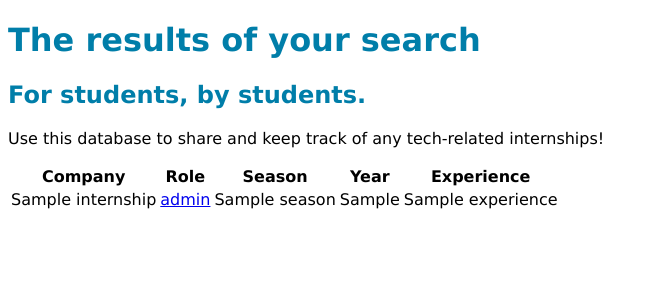
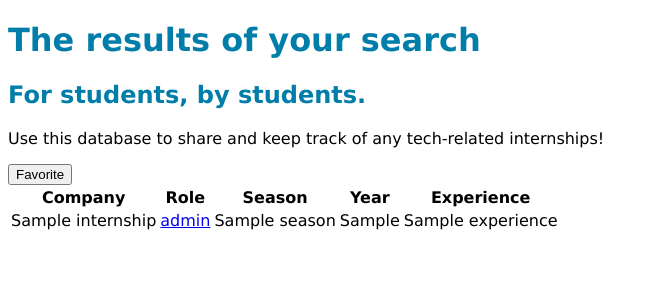
Before and after one commit to abichen/techships, a Flask app: template alpha/templates/searchResults.html in a window 1280 px wide. Shown: the part 48-348 px from the top of the page, without its empty margins (0-657 px from the left). Run offline with Flask 2, Linux system fonts and the light colour scheme; the template is opened without the code that fills it: most values are stand-ins (such as "Sample title", 1, 10 or a date in 2020).

Commit message:
Add button for favoriting

```diff
--- a/alpha/templates/main.html
+++ b/alpha/templates/main.html
@@ -21,8 +21,9 @@
     <tbody>
         {% for internship in internships %}
         <tr>
+            <button type="button">Favorite</button>
             <td>{{ internship.compName }}</td>
-                <td><a href ="{{ internship.link }}">{{internship.role }}</a></td>
+            <td><a href="{{ internship.link }}">{{internship.role }}</a></td>
             <td>{{ internship.season }}</td>
             <td>{{ internship.yr }}</td>
             <td>{{ internship.experience }}</td>
--- a/alpha/templates/searchResults.html
+++ b/alpha/templates/searchResults.html
@@ -21,8 +21,9 @@
     <tbody>
         {% for internship in internships %}
         <tr>
+            <button type="button">Favorite</button>
             <td>{{ internship.compName }}</td>
-                <td><a href ="{{ internship.link }}">{{internship.role }}</a></td>
+            <td><a href="{{ internship.link }}">{{internship.role }}</a></td>
             <td>{{ internship.season }}</td>
             <td>{{ internship.yr }}</td>
             <td>{{ internship.experience }}</td>
```
Lines whose indentation alone changed are shown as unchanged.
